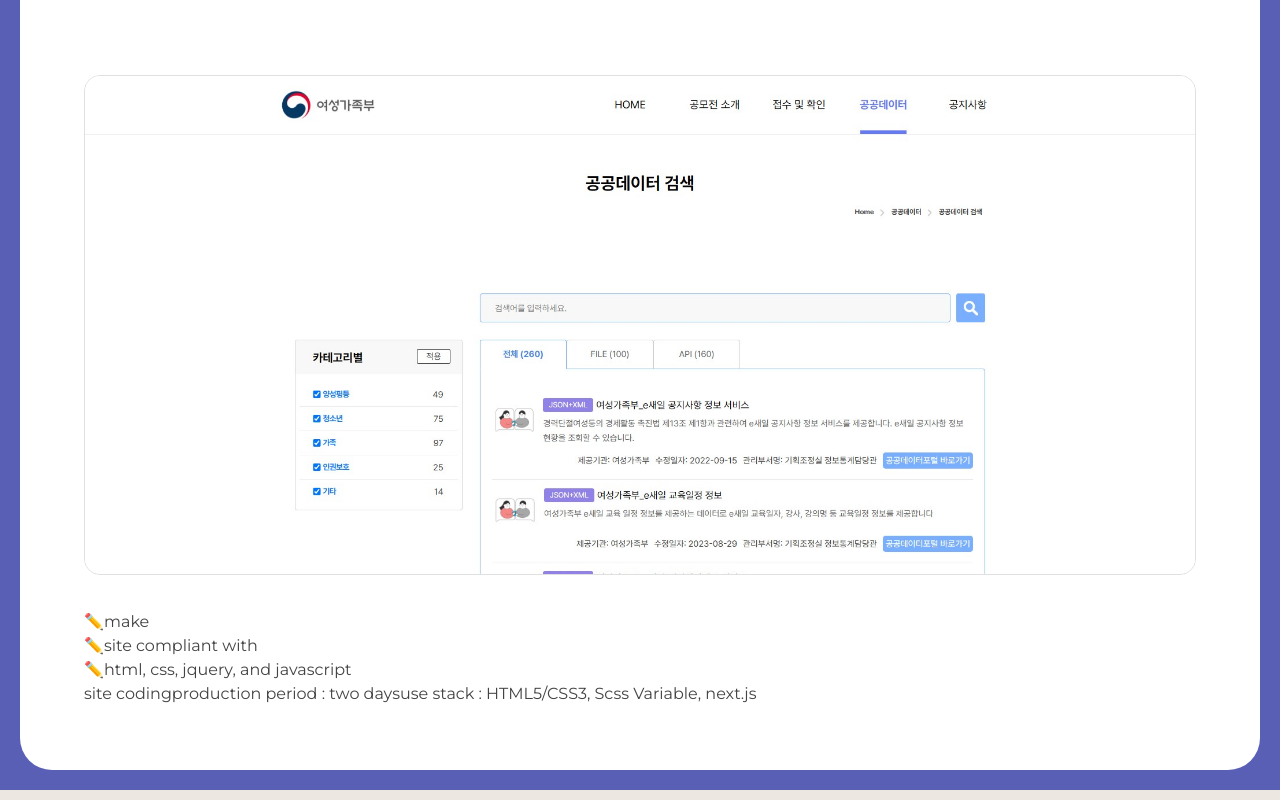
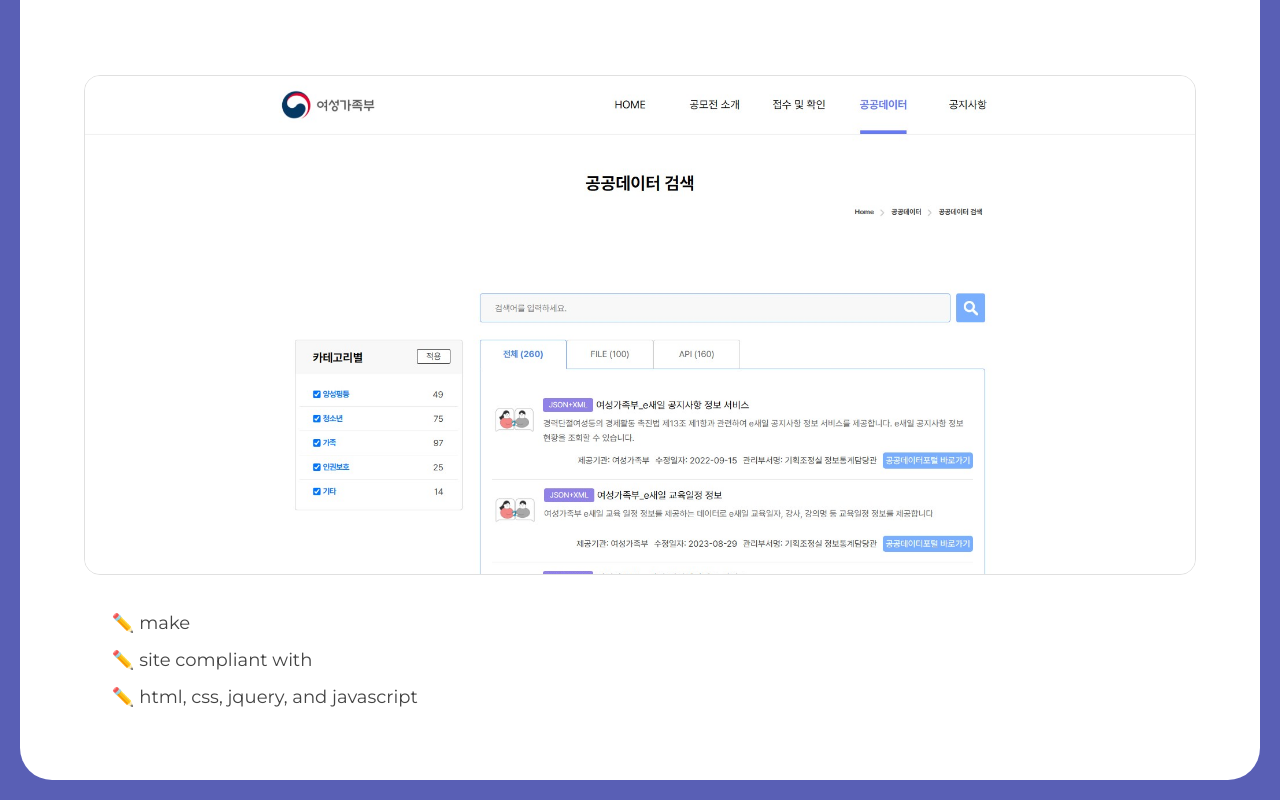
Before and after one commit to sini1004/PORTFOLIO, a React (Create React App) app: page /page-detail/1 in a window 1280 px wide. Shown: the part 454-1254 px from the top of the page. Built offline with nearby package versions, Linux system fonts and the light colour scheme; a small style sheet from the web is missing; a web font is replaced by a local one.

Commit message:
프로젝트 내용 수정, 이미지 추가

```diff
--- a/src/assets/scss/section/_prodetail.scss
+++ b/src/assets/scss/section/_prodetail.scss
@@ -44,11 +44,18 @@
         display: flex;
         justify-content: center;
         align-items: center;
+        position: relative;
         img {
           filter: blur(5px) grayscale(70%);
           -webkit-filter: blur(5px) grayscale(70%);
           position: relative;
+          width: 100%;
           height: 700px;
+          object-fit: contain;
+        }
+        &.multiple img {
+          width: 50%;
+          object-fit: contain;
         }
         p {
           position: absolute;
@@ -157,9 +164,23 @@
     }
 
     .project__text {
+      width: 95%;
+      margin: 0 auto;
       p {
-        text-indent: -22px;
-        margin-left: 22px;
+        font-size: 18px;
+        text-indent: -30px;
+        margin-left: 30px;
+        margin-top: 5px;
+        margin-bottom: 5px;
+
+        &:nth-child(even) {
+          margin-top: 10px;
+          margin-bottom: 10px;
+        }
+
+        span {
+          margin-right: 5px;
+        }
       }
     }
   }
--- a/src/constants/index.js
+++ b/src/constants/index.js
@@ -22,6 +22,8 @@ import mainimg05 from "../assets/img/page/screen/mainimg05.jpg";
 import scrimg01 from "../assets/img/page/screen/screen01.jpg";
 import scrimg02 from "../assets/img/page/screen/screen02.jpg";
 import scrimg03 from "../assets/img/page/screen/screen03.jpg";
+import scrimg04_1 from "../assets/img/page/screen/screen04-1.jpg";
+import scrimg04_2 from "../assets/img/page/screen/screen04-2.jpg";
 
 export const headerNav = [
   {
@@ -155,7 +157,7 @@ export const siteText = [
 ];
 
 export const proText = [
-  //  프로젝트 : 리치데이터, 여가부-개방관리시스템,공모전 사이트 / 에너지기술연구원관리자페이지 / 전통문화플랫폼 / 제보
+  //  프로젝트 : 리치데이터, 수집관리 시스템, 여가부-개방관리시스템,공모전 사이트 / 에너지기술연구원관리자페이지 / 전통문화플랫폼 / 제보
 
   // >>>>>>>>>>>>>>>>>>>>>>>>>>>>>>>>>>>>>>>>>>>>>>>>>>>>>>>>>>>>> 여가부-개방관리시스템,공모전 사이트
   {
@@ -170,8 +172,7 @@ export const proText = [
     desc: "'청소년데이터 융복합 분석·활용 공모전' 은 여성가족부에서 주최하는 공모전 웹 사이트로서 공모전 접수를 할 수 있으며, 공모전 개요, 요강과 접수 확인이 가능합니다.",
     main: mainimg01,
     mainalt: "프로젝트1",
-    screen: scrimg01,
-    screenalt: "공모전공공데이터검색기능",
+    screen: [{ src: scrimg01, alt: "공모전공공데이터검색기능" }],
     code: "https://github.com/webstoryboy/port2023-next",
     info: [
       "site coding",
@@ -192,8 +193,7 @@ export const proText = [
     desc: "2023 전통문화서비스 활성화를 위한 온라인 플랫폼 기반 구축 ",
     main: mainimg02,
     mainalt: "프로젝트2",
-    screen: scrimg02,
-    screenalt: "전통문화혁신플랫폼",
+    screen: [{ src: scrimg02, alt: "전통문화혁신플랫폼" }],
     code: "https://github.com/webstoryboy/port2023-vue",
     view: "https://port2023-vue.netlify.app",
     info: [
@@ -218,8 +218,7 @@ export const proText = [
     desc: "전자정부 프레임워크 기반의 CMS 사이트이며, API 조회·모니터링과 개방 DB 테이블 조회, 사용자 권한 관리, 메뉴 관리 등이 가능합니다.",
     main: mainimg03,
     mainalt: "프로젝트3",
-    screen: scrimg03,
-    screenalt: "전통문화혁신플랫폼",
+    screen: [{ src: scrimg03, alt: "전통문화혁신플랫폼" }],
     // code: 'https://github.com/webstoryboy/port2023-vue',
     // view: 'https://port2023-vue.netlify.app',
     info: [
@@ -236,21 +235,21 @@ export const proText = [
     logoalt: "제보",
     period: "2023.02 - 2023.05",
     text: [
-      "리액트 기반의 프로젝트 편의 지도 페이지의 UI를 개선하는 작업을 담당하였습니다.",
-      "site compliant with",
-      "next.js",
+      "리액트 기반의 프로젝트로 편의 지도 페이지의 UI를 개선하는 작업을 담당하였습니다. Styled-components를 활용하여 UI 요소들의 일관된 스타일을 유지하고, 코드의 재사용성을 높였습니다. 제보 및 공공 정보를 시각적으로 구분하여 사용자가 쉽게 인식할 수 있도록 redMarker, blueMarker 등의 속성을 활용하였습니다. 또한, 편의지도 리스트를 효율적으로 표시하고 사용자 상호작용을 개선하기 위해 MoreItemBoxWrapper, ItemListClose 컴포넌트를 추가하였습니다.",
+      "또한 제보 프로젝트의 QA(품질 보증)를 담당하였습니다. 다양한 디바이스 테스트, 브라우저 호환성 테스트, 기능 테스트와 버그 리포트를 통해 프로젝트의 품질을 보장하였습니다.",
+      "제보큐브(구 제보 더보기)는 사용자가 커뮤니티, 채널, 테마, 캠페인 피드에 참여할 수 있는 공간으로, 이를 보다 직관적이고 사용하기 쉽게 만들기 위해 UI/UX 개선 및 디자인 작업을 수행하였습니다. 사용자 경험을 최적화하고, 시각적으로 매력적인 인터페이스를 제공하여 사용자 참여를 촉진할 수 있도록 하였습니다.",
     ],
     title: "제보(Jebo)",
     link: "https://jebo.io/home",
-    desc: "기존 서비스의 안정적인 운영을 위해 유지보수와 개선 작업을 진행하는 한편, 새로운 서비스의 UI 개발 업무도 맡았습니다.",
+    desc: "사용자가 실시간으로 교통, 날씨, 재난, 사건사고 등 주변의 상황 정보를 공유하는 서비스입니다. 사용자들이 제공하는 순간 상황 정보가 다른 사용자들에게 중요한 자료가 될 수 있습니다.",
     main: mainimg04,
+    mainalt: "프로젝트4",
+    screen: [
+      { src: scrimg04_1, alt: "편의지도1" },
+      { src: scrimg04_2, alt: "편의지도2" },
+    ],
     code: "https://github.com/webstoryboy/port2023-next",
     view: "https://port2023-next.netlify.app",
-    info: [
-      "site coding",
-      "production period : two days",
-      "use stack : HTML5/CSS3, Scss Variable, next.js",
-    ],
   },
   // >>>>>>>>>>>>>>>>>>>>>>>>>>>>>>>>>>>>>>>>>>>>>>>>>>>>>>>>>>>>> 주식회사리스트
   {
@@ -268,12 +267,9 @@ export const proText = [
     link: "http://li-st.com/",
     desc: "",
     main: mainimg05,
+    screen: [{ src: scrimg01, alt: "공모전공공데이터검색기능" }],
     code: "https://github.com/webstoryboy/port2023-next",
     view: "https://port2023-next.netlify.app",
-    info: [
-      "기존 서비스의 안정적인 운영을 위해 지속적인 유지보수와 개선 페이지별 개선 작업을 담당하였습니다.",
-      "DBeaver 툴을 사용하여 입사자 및 퇴사자의 데이터 관리 업무를 수행하였습니다.",
-    ],
   },
 ];
 
--- a/src/page/ProjectDetail.jsx
+++ b/src/page/ProjectDetail.jsx
@@ -57,9 +57,21 @@ const ProjectDetail = () => {
         </div>
 
         <div className="project__contents">
-          <div className="detail__img">
+          <div
+            className={`detail__img ${
+              Array.isArray(project.screen) && project.screen.length > 1
+                ? "multiple"
+                : ""
+            }`}
+          >
             {project.id === 3 && <p>보안상 블러 처리하였습니다.</p>}
-            <img src={project.screen} alt={project.screenalt} />
+            {Array.isArray(project.screen) ? (
+              project.screen.map((image, index) => (
+                <img key={index} src={image.src} alt={image.alt} />
+              ))
+            ) : (
+              <img src={project.screen.src} alt={project.screen.alt} />
+            )}
           </div>
         </div>
 
@@ -67,16 +79,22 @@ const ProjectDetail = () => {
           {project.text.map((text, index) => (
             <p key={index}>
               <span>✏️</span>
-              {text}
+              {text.split(".").map((sentence, i, arr) => (
+                <React.Fragment key={i}>
+                  {sentence.trim()}
+                  {i < arr.length - 1 && "."}
+                  {i < arr.length - 1 && <br />}
+                </React.Fragment>
+              ))}
             </p>
           ))}
         </div>
 
-        <div className="info">
+        {/* <div className="info">
           {project.info.map((info, index) => (
             <span key={index}>{info}</span>
           ))}
-        </div>
+        </div> */}
         {/* <div className="btn">
           <a href={project.code} target="_blank" rel="noopener noreferrer">
             Code
```
Also changed, not shown: src/assets/img/page/screen/screen04-1.jpg (added), src/assets/img/page/screen/screen04-2.jpg (added).
